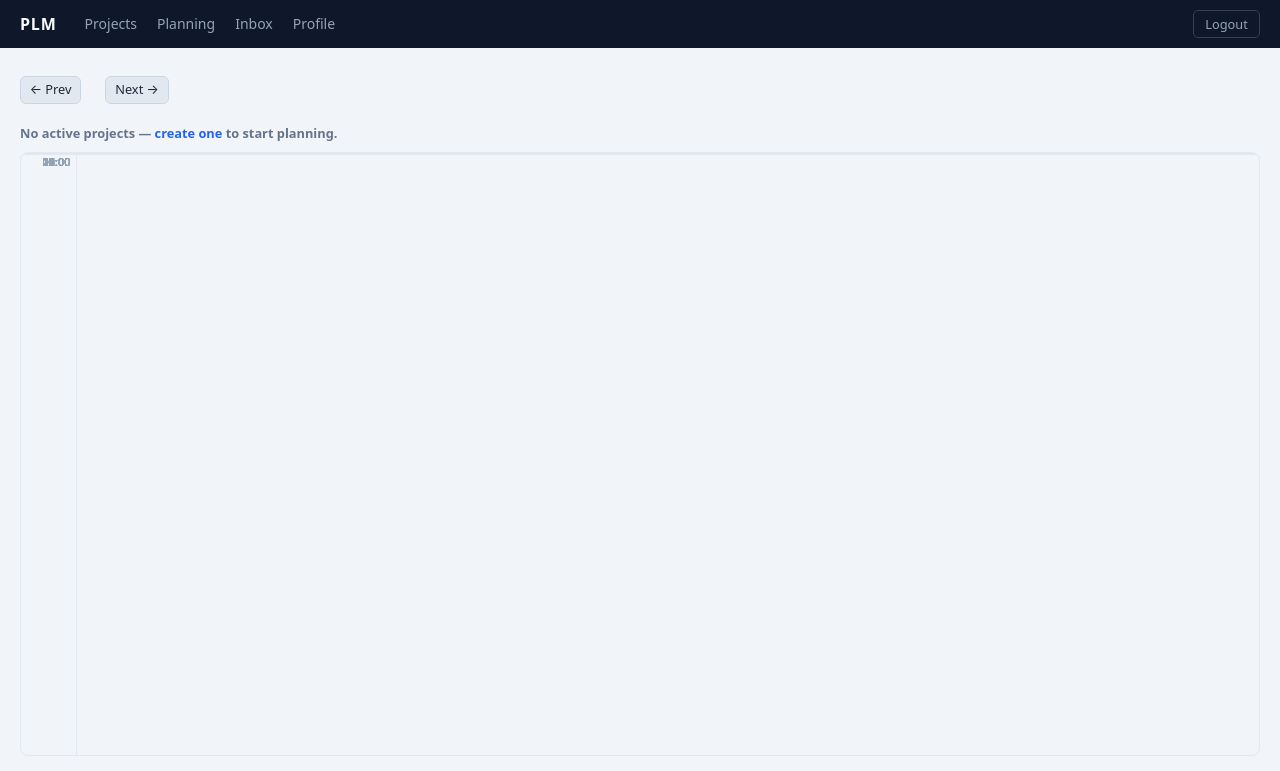
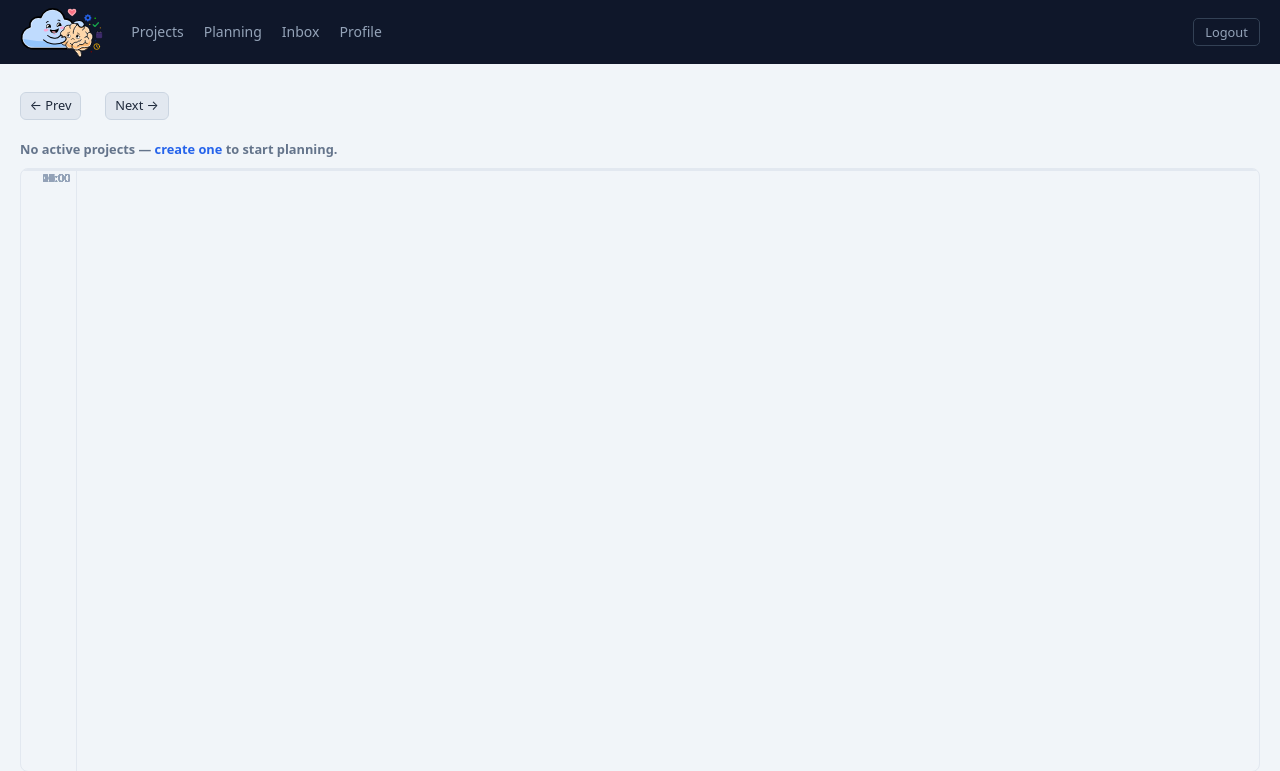
Before and after one commit to IndoorAdventurer/personal_life_manager, a FastAPI app: template src/plm/web/templates/planning.html in a window 1280 px wide. Shown: the top 771 px of the page. Run offline with FastAPI, Linux system fonts and the light colour scheme; the template is opened without the code that fills it, so the values that code supplies are empty.

Commit message:
Added a logo and turning it into a progressive web app :-)

```diff
--- a/src/plm/web/app.py
+++ b/src/plm/web/app.py
@@ -27,7 +27,8 @@ from typing import cast
 import markdown as _md
 import uvicorn
 from fastapi import Depends, FastAPI, Form, Request
-from fastapi.responses import HTMLResponse, RedirectResponse, StreamingResponse
+from fastapi.responses import HTMLResponse, JSONResponse, RedirectResponse, StreamingResponse
+from fastapi.staticfiles import StaticFiles
 from fastapi.templating import Jinja2Templates
 from starlette.middleware.sessions import SessionMiddleware
 from starlette.responses import Response
@@ -240,6 +241,10 @@ async def _lifespan(app: FastAPI):
 # ── 5. App + middleware ──────────────────────────────────────────────────────
 app = FastAPI(title="Personal Life Manager", lifespan=_lifespan)
 
+# Serve static assets (logo, etc.) from the static/ directory next to this file.
+_static_dir = Path(__file__).parent / "static"
+app.mount("/static", StaticFiles(directory=str(_static_dir)), name="static")
+
 # SessionMiddleware signs cookies with itsdangerous — tamper-proof without any
 # server-side session storage.  30-day max_age is comfortable for a personal
 # tool used daily.  https_only=False keeps local dev and plain-HTTP Pi setups
@@ -292,6 +297,18 @@ def _render(request: Request, template_name: str, ctx: dict) -> HTMLResponse:
 
 
 # ── 7a. Auth routes ──────────────────────────────────────────────────────────
+
+@app.get("/manifest.json", name="manifest", include_in_schema=False)
+async def manifest(request: Request) -> Response:
+    """Render the PWA web app manifest as a Jinja2 template.
+
+    Serving via a route (rather than as a static file) lets us use
+    request.url_for() inside the template, so all icon and start_url paths
+    are correct regardless of whether the app is mounted at / or /plm/.
+    """
+    content = templates.TemplateResponse("manifest.json", {"request": request})
+    return Response(content.body, media_type="application/manifest+json")
+
 
 @app.get("/login", name="login_page")
 async def login_page(request: Request) -> Response:
--- /dev/null
+++ b/src/plm/web/static/service-worker.js
@@ -0,0 +1,5 @@
+// Minimal service worker — satisfies PWA installability requirements.
+// No caching strategy: the app runs on a local/private server so
+// offline support is not meaningful.
+self.addEventListener('install', () => self.skipWaiting());
+self.addEventListener('activate', () => self.clients.claim());
--- a/src/plm/web/templates/base.html
+++ b/src/plm/web/templates/base.html
@@ -4,6 +4,9 @@
   <meta charset="UTF-8">
   <meta name="viewport" content="width=device-width, initial-scale=1.0">
   <title>{% block title %}PLM{% endblock %}</title>
+  <link rel="icon" href="{{ request.url_for('static', path='logo-nav.svg') }}" type="image/svg+xml">
+  <link rel="manifest" href="{{ request.url_for('manifest') }}">
+  <meta name="theme-color" content="#0f172a">
   <style>
     /* ── Reset + base ─────────────────────────────────────────────────── */
     *, *::before, *::after { box-sizing: border-box; margin: 0; padding: 0; }
@@ -25,7 +28,7 @@
       display: flex;
       align-items: center;
       padding: 0 1.25rem;
-      height: 3rem;
+      height: 4rem;
       gap: 1.25rem;
       position: sticky;
       top: 0;
@@ -37,11 +40,14 @@
     }
     nav::-webkit-scrollbar { display: none; }
     .nav-brand {
-      font-weight: 700;
-      font-size: 1rem;
-      color: #f8fafc;
-      letter-spacing: 0.05em;
+      display: flex;
+      align-items: center;
       margin-right: 0.5rem;
+      flex-shrink: 0;
+    }
+    .nav-brand img {
+      height: 55px;
+      width: auto;
     }
     nav a {
       color: #94a3b8;
@@ -168,7 +174,9 @@
 <body>
 
 <nav>
-  <span class="nav-brand">PLM</span>
+  <span class="nav-brand">
+    <img src="{{ request.url_for('static', path='logo-nav.svg') }}" alt="PLM">
+  </span>
   <a href="{{ request.url_for('project_list') }}"
      {% if request.url.path == '/' %}class="active"{% endif %}>Projects</a>
   <a href="{{ request.url_for('planning_page') }}"
@@ -258,5 +266,12 @@
 })();
 </script>
 
+<script>
+/* Register the PWA service worker so the app is installable. */
+if ('serviceWorker' in navigator) {
+  navigator.serviceWorker.register('{{ request.url_for("static", path="service-worker.js") }}');
+}
+</script>
+
 </body>
 </html>
--- a/src/plm/web/templates/planning.html
+++ b/src/plm/web/templates/planning.html
@@ -587,7 +587,7 @@ main { max-width: 1400px; }
   reads it again when a button is clicked to build the POST payload.
 #}
 <div id="block-popup">
-  <a id="popup-board-link" href="#" target="_blank">Go to board →</a>
+  <a id="popup-board-link" href="#">Go to board →</a>
   <button type="button" id="popup-duplicate">Duplicate block</button>
   <button type="button" id="popup-delete" class="popup-delete">Delete block</button>
   <hr class="popup-divider">
```
Also changed, not shown: src/plm/web/static/logo-app-192.png (added), src/plm/web/static/logo-app-512.png (added), src/plm/web/static/logo-app.svg (added), src/plm/web/static/logo-nav.svg (added), src/plm/web/templates/manifest.json (added).
